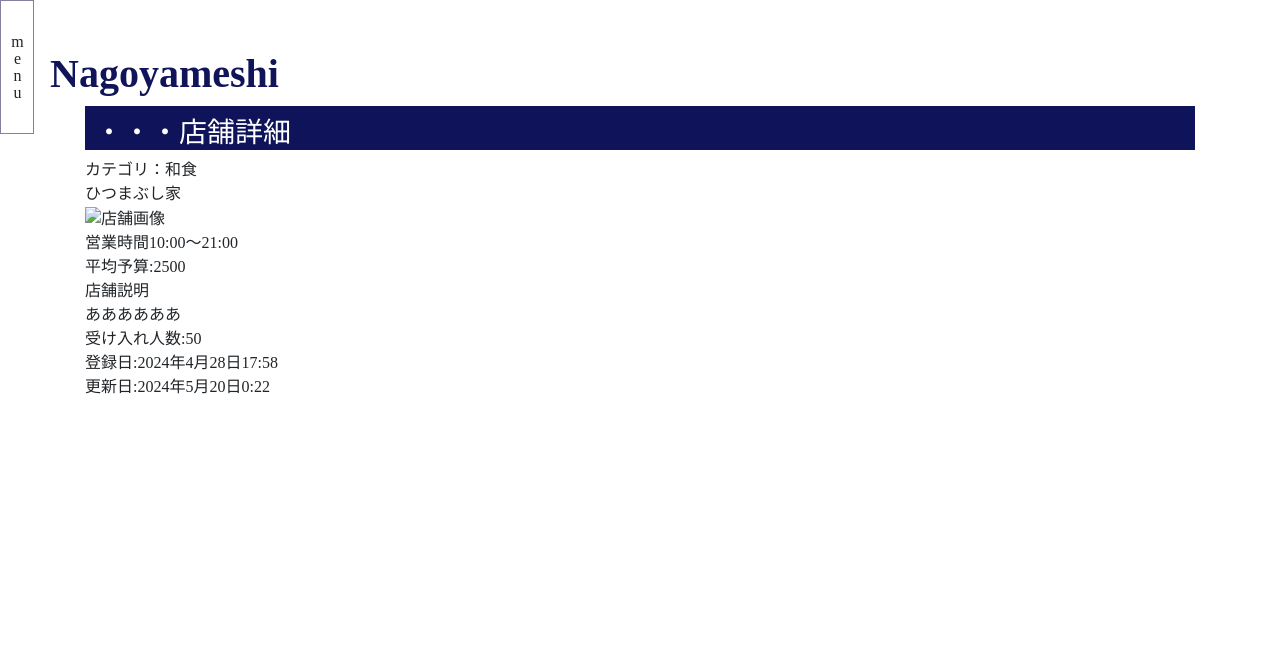
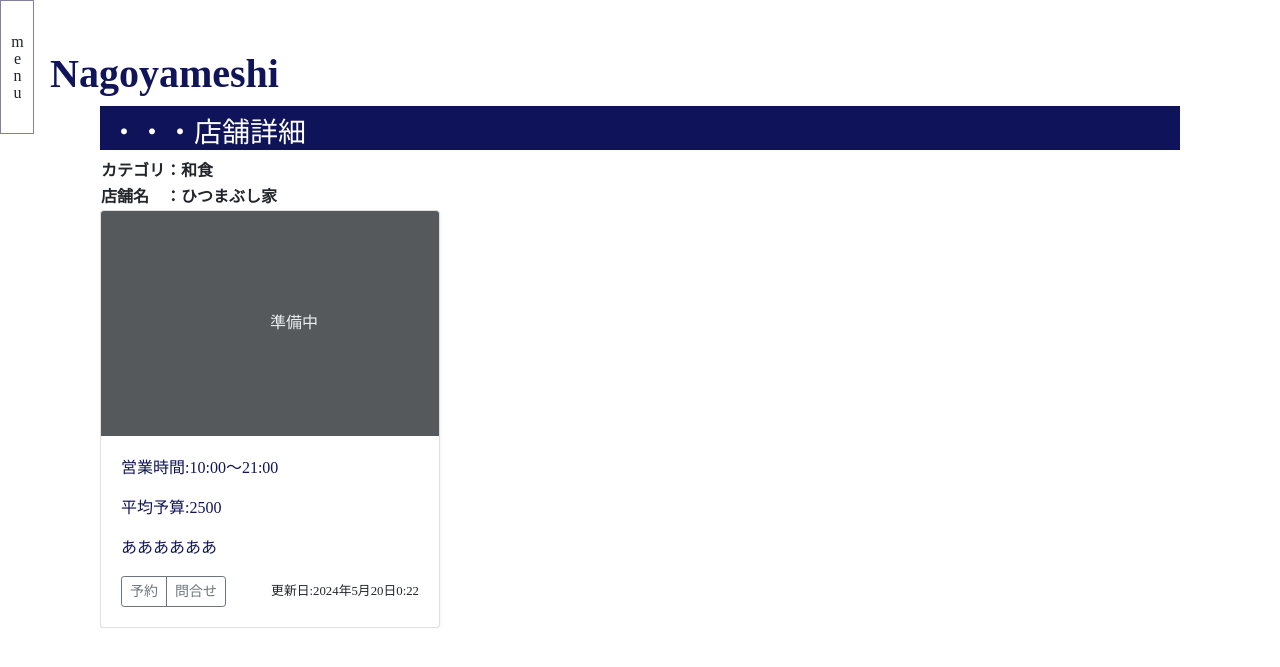
Before and after one commit to chicorichan/nagoyameshi, a Django app: page /restaurant/1/ in a window 1280 px wide. Shown: the top 667 px of the page. Run offline with Django 5.2, Linux system fonts and the light colour scheme; data comes from the database, SQL or seed files in the repository; lists and menus that the app fills with data are empty; some libraries are stand-ins or nearby versions.

Commit message:
詳細ページでbootstrap試し

```diff
--- a/kadai_002/myvenv/myproject/nagoyameshi/views.py
+++ b/kadai_002/myvenv/myproject/nagoyameshi/views.py
@@ -105,6 +105,16 @@ class IndexView(View):
 
         context["restaurants"]  = restaurants
 
+        """
+        # name="comment" を取得する場合
+        if "comment" in request.GET:
+            print( request.GET["comment"] )
+            # ↑このやり方だと、同じname属性が複数ある場合、最後の一つしか取れない。
+
+            # 複数ある場合、全部をリスト型にして取得するには？
+            print( request.GET.getlist("comment") )
+
+
         if "category_multi" in request.GET:
             print( request.GET.getlist("category_multi") )
             # 検索処理をする。
@@ -112,7 +122,7 @@ class IndexView(View):
             for category in request.GET.getlist("category_multi"):
                 # バリデーション
                 query |=Q(category=category)
-
+        """
 
 
 
--- a/kadai_002/myvenv/myproject/static/common/css/style.css
+++ b/kadai_002/myvenv/myproject/static/common/css/style.css
@@ -61,7 +61,3 @@ h1 {
   color: rgba(4, 9, 82, 0.952);
   font-weight: bold;
 }
-
-p {
-  color: rgba(4, 9, 82, 0.952);
-}
--- a/kadai_002/myvenv/myproject/static/nagoyameshi/css/nagoyameshi_style.css
+++ b/kadai_002/myvenv/myproject/static/nagoyameshi/css/nagoyameshi_style.css
@@ -4,3 +4,7 @@ h3{
   padding-top: 10px;
   padding-left: 10px;
 }
+
+p {
+  color: rgba(4, 9, 82, 0.952);
+}
--- a/kadai_002/myvenv/myproject/templates/nagoyameshi/restaurant.html
+++ b/kadai_002/myvenv/myproject/templates/nagoyameshi/restaurant.html
@@ -5,18 +5,34 @@
 {% endblock %}
 
 {% block main %}
+<div class="container">
+<div class="table-responsive">
+<h3>・・・店舗詳細</h3>
+<table>
+        <tr><th>カテゴリ：{{ restaurant.category }}</th></tr>
+        <tr><th>店舗名　：{{ restaurant.name }}</th></tr>
+        <!-- <div><img src="{{ MEDIA_URL }}{{ release.cover.url }}" alt="店舗画像"></div> -->
+        <!-- <tr>受け入れ人数:{{ restaurant.capacity }}</tr> -->
+</table>
+<div class="row row-cols-1 row-cols-sm-2 row-cols-md-3 g-3">
+        <div class="col">
+          <div class="card shadow-sm">
+            <svg class="bd-placeholder-img card-img-top" width="100%" height="225" xmlns="http://www.w3.org/2000/svg" role="img" aria-label="Placeholder: صورة مصغرة" preserveAspectRatio="xMidYMid slice" focusable="false"><title>Placeholder</title><rect width="100%" height="100%" fill="#55595c"/><text x="50%" y="50%" fill="#eceeef" dy=".3em">準備中</text></svg>
+            <div class="card-body">
+              <p class="card-text">営業時間:{{ restaurant.start }}～{{ restaurant.end }}</p>
+              <p class="card-text">平均予算:{{ restaurant.budget }}</p>
+              <p class="card-text">{{ restaurant.description }}</p>
+              <div class="d-flex justify-content-between align-items-center">
+                <div class="btn-group">
+                  <button type="button" class="btn btn-sm btn-outline-secondary">予約</button>
+                  <button type="button" class="btn btn-sm btn-outline-secondary">問合せ</button>
+                </div>
+                <small class="text-body-secondary">更新日:{{ restaurant.update_date }}</small>
+              </div>
+            </div>
+          </div>
+        </div>
 
-<h3>・・・店舗詳細</h3>
-<div>
-        <div>カテゴリ：{{ restaurant.category }}</div>
-        <div>{{ restaurant.name }}</div>
-        <div><img src="{{ MEDIA_URL }}{{ release.cover.url }}" alt="店舗画像"></div>
-        <div>営業時間{{ restaurant.start }}～{{ restaurant.end }}</div>
-        <div>平均予算:{{ restaurant.budget }}</div>
-        <div>店舗説明<br>{{ restaurant.description }}</div>
-        <div>受け入れ人数:{{ restaurant.capacity }}</div>
-        <div>登録日:{{ restaurant.created_date }}</div>
-        <div>更新日:{{ restaurant.update_date }}</div>
 </div>
-
+</div>
 {% endblock %}
```
Also changed, not shown: kadai_002/myvenv/myproject/templates/nagoyameshi/index.html (+22 -9 lines).
